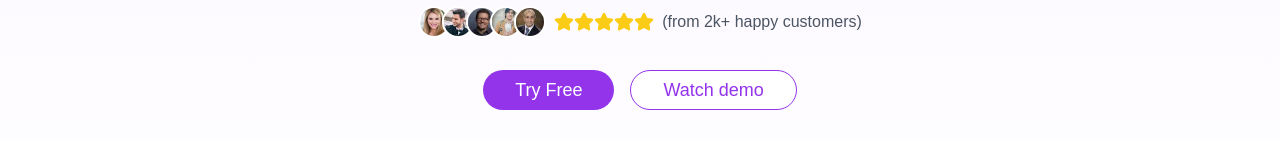
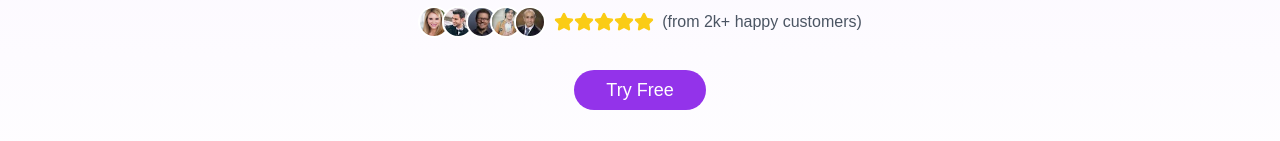
Before and after one commit to allentown521/aichatone-website, a Next.js app: page /en in a window 1280 px wide. Shown: the part 350-491 px from the top of the page. Built offline with nearby package versions, Linux system fonts and the light colour scheme.

Commit message:
watch demo hidden

```diff
--- a/app/[lang]/components/landing-page.tsx
+++ b/app/[lang]/components/landing-page.tsx
@@ -140,7 +140,7 @@ return (
         </div>
         <div className="flex flex-wrap justify-center gap-4 mb-8">
           <Button variant="default" className="bg-purple-600 hover:bg-purple-700 text-white px-8 py-3 rounded-full text-lg">{dictionary.tryFree}</Button>
-          <Button variant="outline" className="text-purple-600 border-purple-600 hover:bg-purple-50 px-8 py-3 rounded-full text-lg">{dictionary.watchDemo}</Button>
+          <Button variant="outline" className="text-purple-600 hidden border-purple-600 hover:bg-purple-50 px-8 py-3 rounded-full text-lg">{dictionary.watchDemo}</Button>
         </div>
         <div className="flex flex-wrap justify-center gap-4">
           {[
```
